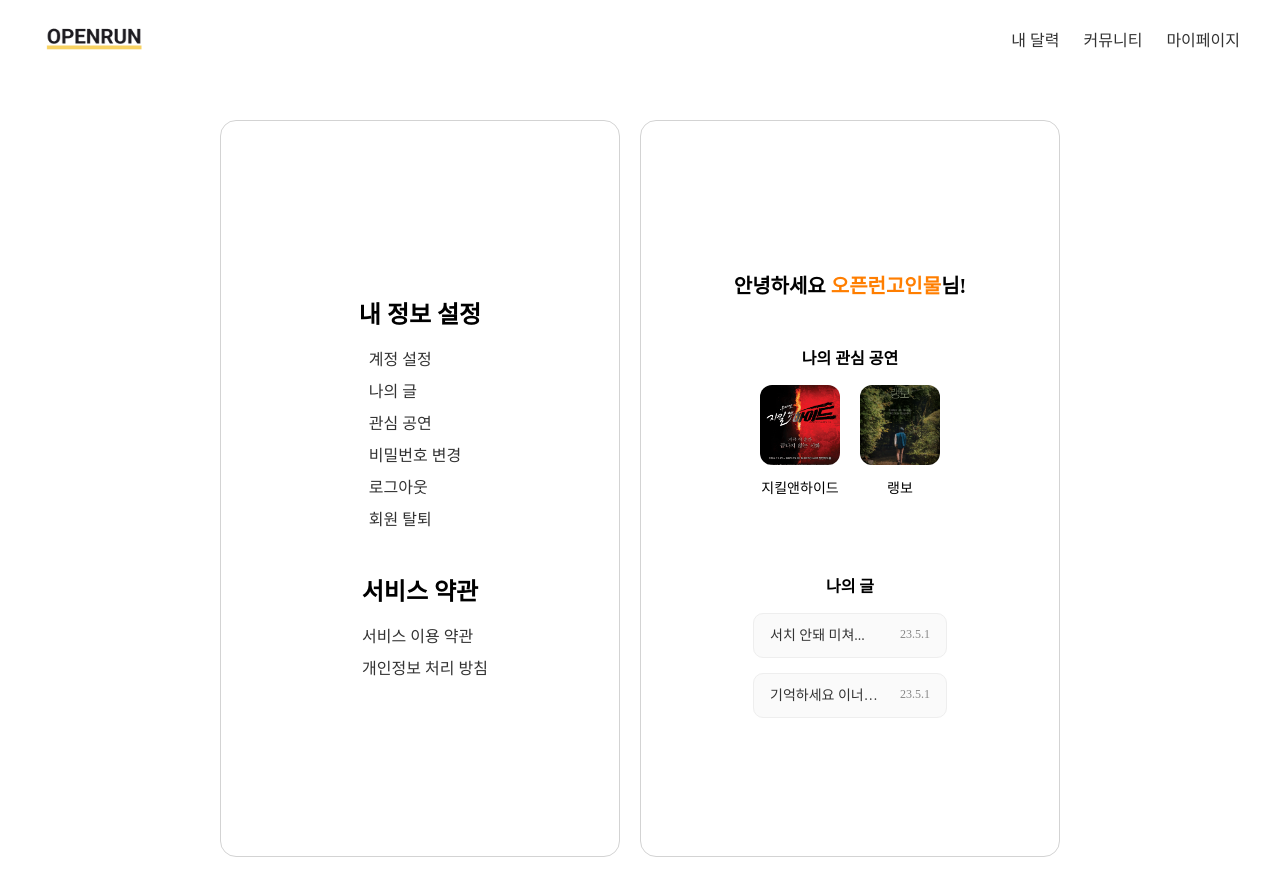
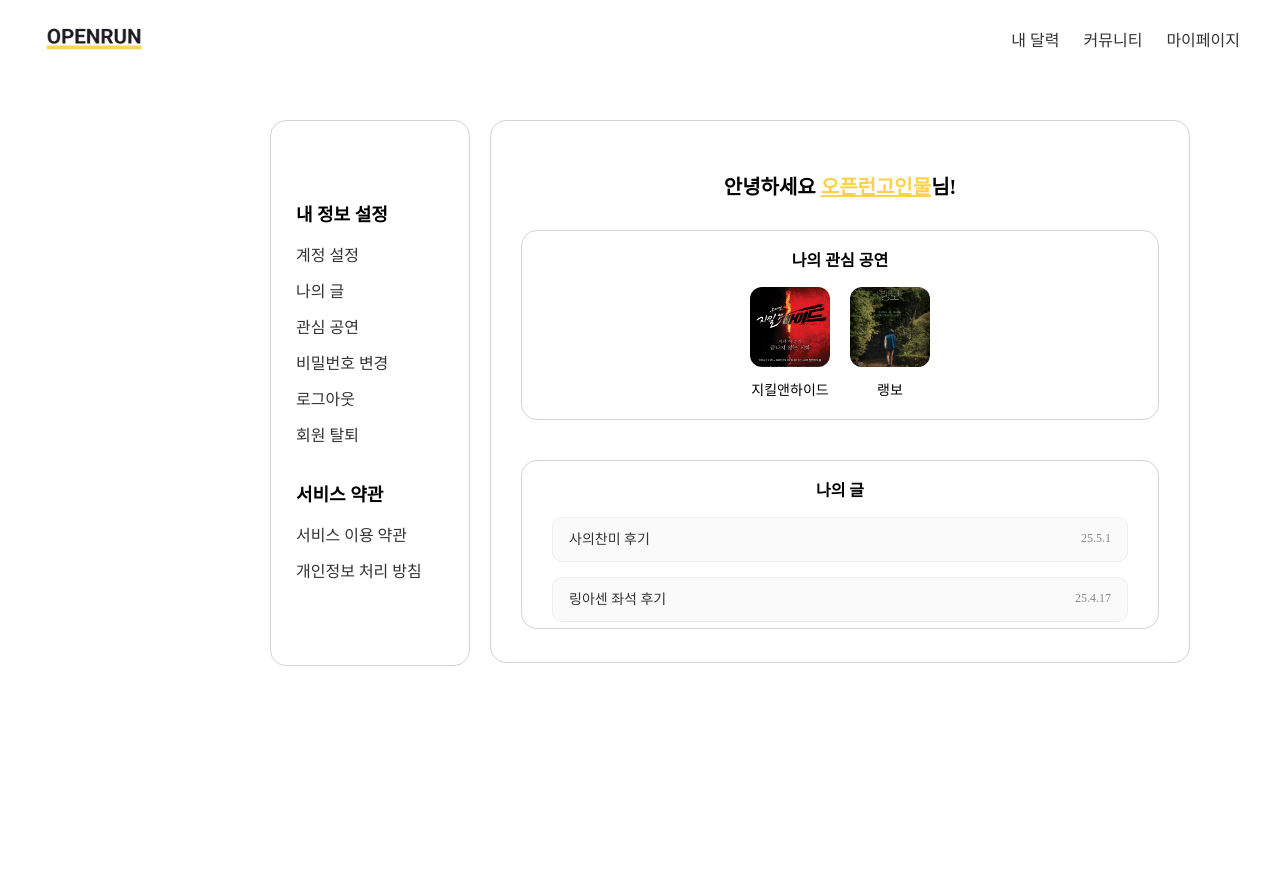
Before and after one commit to SsssYeon/Openrun_Project, a React (Create React App) app in the folder Frontend/openrun/: page /mypage in a window 1280 px wide. Shown: the top 896 px of the page. After the commit the page ends 800 px from the top, so only its background shows below. Built offline with nearby package versions, Linux system fonts and the light colour scheme.

Commit message:
feat/mypage

```diff
--- a/Frontend/openrun/src/components/nav.js
+++ b/Frontend/openrun/src/components/nav.js
@@ -21,7 +21,7 @@ const Nav = () => {
             <NavLink to="/calendarstatistics" className="dropdown-item">나의 통계</NavLink>
           </div>
         </div>
-        <NavLink to="/community" className="nav-item">커뮤니티</NavLink>
+        <NavLink to="/login" className="nav-item">커뮤니티</NavLink>
         <NavLink to="/mypage" className="nav-item">마이페이지</NavLink> {/* 로그인 시 마이페이지로, 로그인하지 않은 상태일 시 로그인 페이지로 */}
       </div>
     </nav>
--- a/Frontend/openrun/src/css/calendarrecords.css
+++ b/Frontend/openrun/src/css/calendarrecords.css
@@ -1,12 +1,12 @@
 .flex {
   display: flex;
   height: calc(100vh - 60px); /* 전체 화면 높이에서 Nav 높이 뺌 */
-  margin-top: 60px; /* Nav 아래로 내려오게 함 */
-  gap: 20px;
+  gap: 10px;
   box-sizing: border-box;
   overflow-x: hidden;
   overflow-y: hidden;
   grid-template-columns: 400px 500px;
+  margin: 100px 200px;
 }
 
 /* 좌측 달력 */
--- a/Frontend/openrun/src/css/eventdetail.css
+++ b/Frontend/openrun/src/css/eventdetail.css
@@ -1,6 +1,6 @@
 .event-detail {
     max-width: 900px;
-    margin: 80px auto;
+    margin: 100px auto;
     padding: 20px;
     flex-direction: row;
     align-items:center;
--- a/Frontend/openrun/src/css/findidresult.css
+++ b/Frontend/openrun/src/css/findidresult.css
@@ -12,7 +12,7 @@
     position: absolute;
     top: 50%;
     left: 50%;
-    transform: translate(-50%, -50%);
+    transform: translate(-50%, 20%);
     border-radius: 20px;
     padding: 20px;
     background-color: #ffffff;
--- a/Frontend/openrun/src/css/login.css
+++ b/Frontend/openrun/src/css/login.css
@@ -18,7 +18,7 @@ div h5 {
     position: absolute;
     top: 50%;
     left: 50%;
-    transform: translate(-50%, -50%);
+    transform: translate(-50%, 30%);
 }
 
 h1#login_title {
--- a/Frontend/openrun/src/css/main2.css
+++ b/Frontend/openrun/src/css/main2.css
@@ -44,8 +44,7 @@ body {
   background-color: white;
   padding: 16px;
   flex-direction: column;
-  border: 1px solid lightgrey;
-  border-radius : 8px;
+
 }
 
 .banner {
--- a/Frontend/openrun/src/css/mypage.css
+++ b/Frontend/openrun/src/css/mypage.css
@@ -1,31 +1,35 @@
 /* 전체 레이아웃 */
-.flex {
+.mypage-container {
     display: flex;
-    margin: 100px 200px;
+    margin: 100px 250px;
+    gap: 20px;
   }
 
   /* 왼쪽 메뉴 */
-  .left {
-    width: 300px;
-
+  .mypage-left {
+    flex: 0 0 200px;
+    display: flex;
     border: 1px solid lightgrey;
     border-radius: 16px;
-    padding: 20px;
+    padding: 25px;
+    flex-direction: column;
+    justify-content: center;
   }
 
   .menu-name {
     font-weight: bold;
-    margin-bottom: 10px;
+
+    font-size: 18px;
   }
 
   .menu-item {
     list-style: none;
     padding-left: 0;
-    margin-bottom: 20px;
+
   }
 
   .menu-item li {
-    margin-bottom: 8px;
+    margin-bottom: 12px;
   }
 
   .menu-item li a {
@@ -34,30 +38,48 @@
   }
 
   .menu-item li a:hover {
-    color: #ff7e00; /* 강조 색상 */
+    text-decoration: underline;
+  text-decoration-color: #ffd049;
   }
 
+  .mypage-right {
+    min-width: 700px;
+
+  }
   /* 오른쪽 상단 인사말 */
-  .right-top {
-    width: 700px;
+  .mypage-right-top {
     border: 1px solid lightgrey;
     border-radius: 16px;
     padding: 30px;
+
   }
 
+  .hello,
+.right-middle,
+.user-title {
+  text-align: center;
+  width: 100%; /* 가운데 정렬 유지 */
+}
+
   .hello {
+
     font-size: 20px;
     font-weight: 600;
     margin-bottom: 30px;
   }
 
-  .hello .text-orange-500 {
-    color: #ff7e00;
+  .hello .hello-name {
+    color: #ffd049;
+    text-decoration: underline;
+  text-decoration-color: #ffd049;
   }
 
   /* 관심 공연 */
-  .right-middle {
+  .mypage-right-middle {
     margin-bottom: 40px;
+    border: 1px solid lightgrey;
+    border-radius: 16px;
+
   }
 
   .user-title {
@@ -69,6 +91,7 @@
   .user-favorite {
     display: flex;
     gap: 20px;
+    justify-content: center;
   }
 
   .user-favorite-content {
@@ -88,6 +111,12 @@
   }
 
   /* 나의 글 */
+  .mypage-right-bottom{
+    border: 1px solid lightgrey;
+    border-radius: 16px;
+    padding: 0 30px;
+  }
+
   .user-community {
     display: flex;
     flex-direction: column;
--- a/Frontend/openrun/src/css/userjoin.css
+++ b/Frontend/openrun/src/css/userjoin.css
@@ -21,7 +21,7 @@ form {
     position: absolute;
     top: 50%;
     left: 50%;
-    transform: translate(-50%, -30%);
+    transform: translate(-50%, 20%);
     border-radius: 20px;
     padding: 20px;
     background-color: #ffffff;
--- a/Frontend/openrun/src/mocks/users.js
+++ b/Frontend/openrun/src/mocks/users.js
@@ -19,13 +19,13 @@ const userData = {
     posts: [
       {
         id: 1,
-        title: '서치 안돼 미쳐...',
-        date: '23.5.1',
+        title: '사의찬미 후기',
+        date: '25.5.1',
       },
       {
         id: 2,
-        title: '기억하세요 이너피스...',
-        date: '23.5.1',
+        title: '링아센 좌석 후기',
+        date: '25.4.17',
       },
     ],
   };
--- a/Frontend/openrun/src/pages/findidresult.js
+++ b/Frontend/openrun/src/pages/findidresult.js
@@ -13,10 +13,14 @@ const Findidresult = () => {
         <div className="findid_result">
           <p>
             귀하의 아이디는{" "}
-          <span style={{ color: "#9F0000" }}>exampleUserId123</span>입니다.{/* 유저 아이디 DB에서 전달받아 출력 */}
+            <span style={{ color: "#9F0000" }}>exampleUserId123</span>입니다.
+            {/* 유저 아이디 DB에서 전달받아 출력 */}
           </p>
         </div>
-      <NavLink to="/" id="sbtn"> 로그인하러 가기 </NavLink>
+        <NavLink to="/login" id="sbtn">
+          {" "}
+          로그인하러 가기{" "}
+        </NavLink>
       </form>
     </div>
   );
--- a/Frontend/openrun/src/pages/mypage.js
+++ b/Frontend/openrun/src/pages/mypage.js
@@ -1,50 +1,71 @@
-import React from 'react';
+import React from "react";
 import Nav from "../components/nav";
-import { Link } from 'react-router-dom';
-import userData from '../mocks/users';
-import '../css/mypage.css';
+import { Link } from "react-router-dom";
+import userData from "../mocks/users";
+import "../css/mypage.css";
 
-const MyPage = ( ) => {
+const MyPage = () => {
   const user = userData;
   return (
     <div>
       <Nav />
-      <div className="flex">
+      <div className="mypage-container">
         {/* 왼쪽 메뉴 탭 */}
-        <div className="left">
+        <div className="mypage-left">
           <div className="menu">
             <h2 className="menu-name">내 정보 설정</h2>
             <ul className="menu-item">
-              <li><Link to="/mypage/account">계정 설정</Link></li>
-              <li><Link to="/mypage/posts">나의 글</Link></li>
-              <li><Link to="/mypage/interest">관심 공연</Link></li>
-              <li><Link to="/mypage/password">비밀번호 변경</Link></li>
-              <li><Link to="/logout">로그아웃</Link></li>
-              <li><Link to="/withdraw">회원 탈퇴</Link></li>
+              <li>
+                <Link to="/mypage/account">계정 설정</Link>
+              </li>
+              <li>
+                <Link to="/mypage/posts">나의 글</Link>
+              </li>
+              <li>
+                <Link to="/mypage/interest">관심 공연</Link>
+              </li>
+              <li>
+                <Link to="/mypage/password">비밀번호 변경</Link>
+              </li>
+              <li>
+                <Link to="/logout">로그아웃</Link>
+              </li>
+              <li>
+                <Link to="/withdraw">회원 탈퇴</Link>
+              </li>
             </ul>
           </div>
           <div>
             <h2 className="menu-name">서비스 약관</h2>
             <ul className="menu-item">
-              <li><Link to="/terms">서비스 이용 약관</Link></li>
-              <li><Link to="/privacy">개인정보 처리 방침</Link></li>
+              <li>
+                <Link to="/terms">서비스 이용 약관</Link>
+              </li>
+              <li>
+                <Link to="/privacy">개인정보 처리 방침</Link>
+              </li>
             </ul>
           </div>
         </div>
-
+        <div className="mypage-right">
           {/* 오른쪽 본문 영역 */}
-        <div className="right-top">
+          <div className="mypage-right-top">
             <p className="hello">
-            안녕하세요 <span className="text-orange-500">{user.nickname}</span>님!
+              안녕하세요{" "}
+              <span className="hello-name">{user.nickname}</span>님!
             </p>
 
             {/* 관심 공연 */}
-          <div className="right-middle">
+            <div className="mypage-right-middle">
               <h3 className="user-title">나의 관심 공연</h3>
               <div className="user-favorite">
                 {user.favorites.map((show) => (
                   <div key={show.id} className="user-favorite-content">
-                  <img src={show.thumbnail} alt={show.title} className="user-favorite-poster" />
+                    <img
+                      src={show.thumbnail}
+                      alt={show.title}
+                      className="user-favorite-poster"
+                    />
                     <p className="user-favorite-title">{show.title}</p>
                   </div>
                 ))}
@@ -52,7 +73,7 @@ const MyPage = ( ) => {
             </div>
 
             {/* 나의 글 */}
-          <div>
+            <div className="mypage-right-bottom">
               <h3 className="user-title">나의 글</h3>
               <div className="user-community">
                 {user.posts.map((post) => (
@@ -66,6 +87,7 @@ const MyPage = ( ) => {
           </div>
         </div>
       </div>
+    </div>
   );
 };
 
```
Lines whose indentation alone changed are shown as unchanged.
